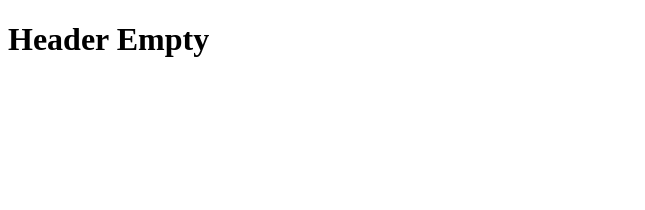
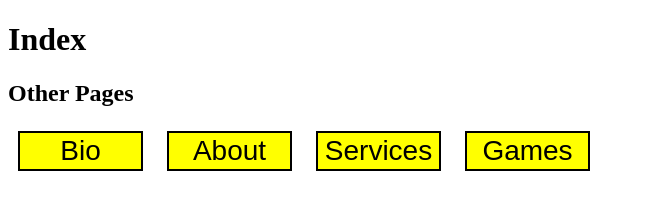
Before and after one commit to kayyum1905/html5-css3practices, a plain HTML site: page index.html in a window 1280 px wide. Shown: the whole page, without its empty margins (0-645 px from the left). Drawn offline with Linux system fonts and the light colour scheme.

Commit message:
index.html updated main.css added

```diff
--- a/index.html
+++ b/index.html
@@ -1,11 +1,19 @@
-<!DOCTYPE html>
-<!DOCTYPE html>
+<!doctype html>
 <html>
-  <head>
-    <meta charset="utf-8">
-    <title>Nothing for now</title>
-  </head>
-  <body>
-    <h1>Header Empty</h1>
-  </body>
+
+   <head>
+      <meta charset="UTF-8">
+      <title>Index</title>
+      <link rel="stylesheet" href="main.css">
+      <h1>Index</h1>
+   </head>
+   <body>
+     <div>
+       <h2>Other Pages</h2>
+        <button type="button" name="button" class="button">Bio</button>
+        <button type="button" name="button" class="button">About</button>
+        <button type="button" name="button" class="button">Services</button>
+        <button type="button" name="button" class="button">Games</button>
+     </div>
+   </body>
 </html>
--- /dev/null
+++ b/main.css
@@ -0,0 +1,16 @@
+.button{
+  list-style-type: none;
+  font-size: 28px;
+  background-color: yellow;
+  padding: 2px 2px;
+  text-align: center;
+  border: 2px solid black;
+  width: 125px;
+  max-width: 150px;
+  margin: 4px 10px;
+}
+
+.button:hover{
+  background-color: grey;
+  opacity: 0.7;
+}
```
